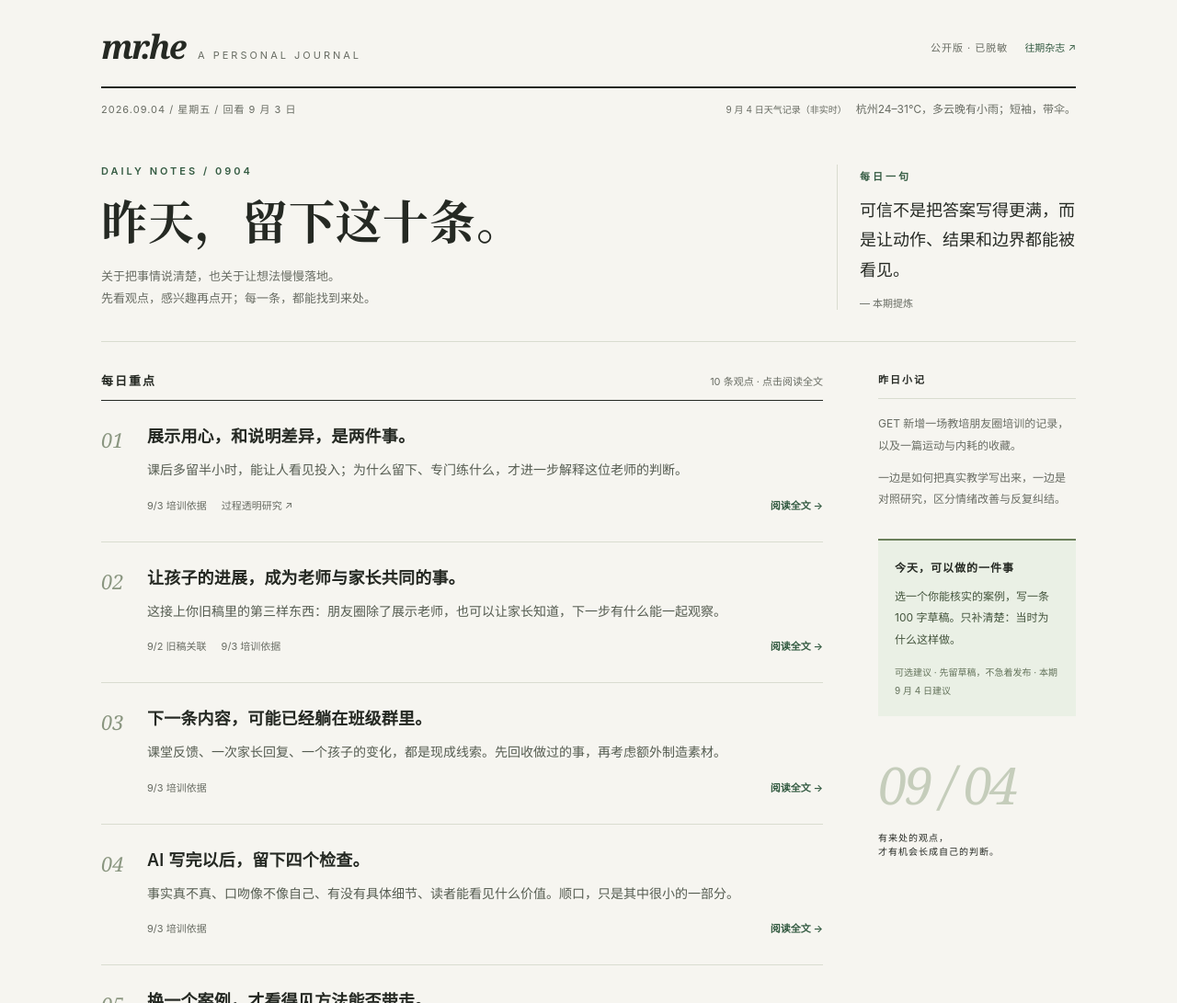
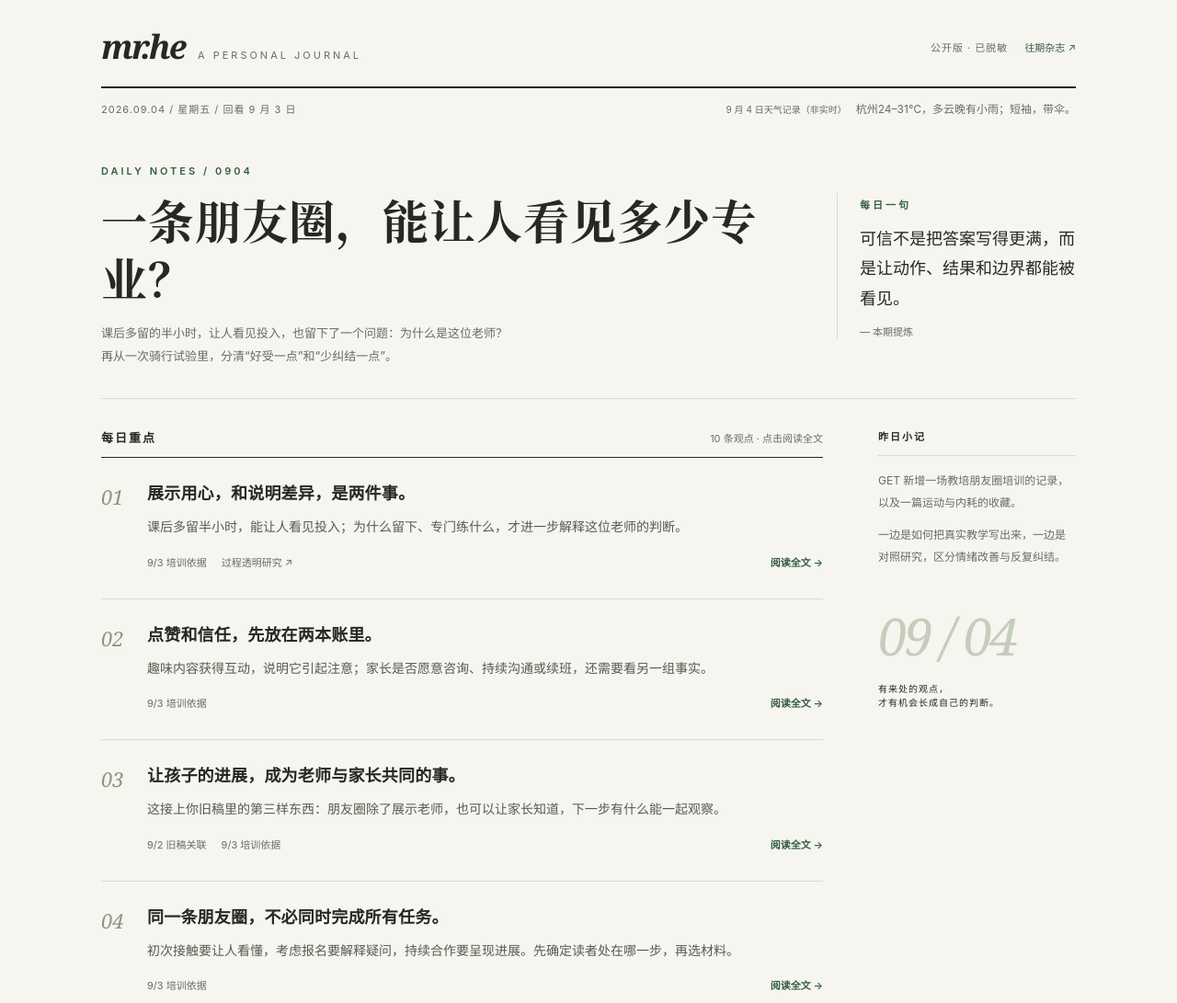
Before and after one commit to JahanHe/mr-he-journal, a plain HTML site: page docs/index.html in a window 1280 px wide. Shown: the top 1091 px of the page at 92% size. Drawn offline with Linux system fonts and the light colour scheme.

Commit message:
Refine journal cover and editorial ordering without action assignments

```diff
--- a/docs/index.html
+++ b/docs/index.html
@@ -48,10 +48,6 @@
     .side-section { margin-bottom:31px }
     .side-title { border-bottom:1px solid var(--line); padding-bottom:13px; margin:0 0 15px; font-size:11px; letter-spacing:2px; font-weight:600 }
     .side-section p { font-size:12px; line-height:1.95; color:var(--muted); margin:0 0 12px }
-    .today { background:var(--wash); padding:20px 18px; border-top:2px solid #6b805b }
-    .today h2 { margin:0 0 12px; font-size:12px; letter-spacing:1px }
-    .today p { color:#43543c }
-    .today small { color:#63725a; font-size:10px }
     .stamp { font:italic 56px Georgia,serif; color:#c5cdbb; margin:36px 0 12px; letter-spacing:-3px }
     .side-footer { font-size:10px!important; letter-spacing:1px }
     footer { margin-top:44px; padding:20px 0 32px; border-top:1px solid var(--line); font-size:11px; color:var(--muted); display:flex; justify-content:space-between; gap:12px }
@@ -148,9 +144,8 @@
       </section>
       <div class="edition">
         <section aria-labelledby="list-title"><div class="list-heading"><h2 id="list-title">每日重点</h2><span>10 条观点 · 点击阅读全文</span></div><ol class="insights" id="insights"></ol></section>
-        <aside class="sidebar" aria-label="本期昨日与今天">
+        <aside class="sidebar" aria-label="本期昨日小记">
           <section class="side-section"><h2 class="side-title">昨日小记</h2><div id="yesterday"></div></section>
-          <section class="side-section today"><h2>今天，可以做的一件事</h2><p id="today-text"></p><small id="today-note"></small></section>
           <div class="side-end"><div class="stamp" id="edition-stamp"></div><p class="side-footer">有来处的观点，<br>才有机会长成自己的判断。</p></div>
         </aside>
       </div>
@@ -214,7 +209,6 @@
         requireText(issue.title); requireParagraphs(issue.intro); requireParagraphs(issue.yesterday);
         requireText(issue.quote.text); requireText(issue.quote.attribution);
         requireText(issue.weather.text); httpsURL(issue.weather.url);
-        requireText(issue.today.text); requireText(issue.today.note);
         if (!issue.sources || typeof issue.sources !== 'object' || Array.isArray(issue.sources)) throw new Error('Missing sources');
         Object.entries(issue.sources).forEach(([id, source]) => {
           if (!/^[a-z0-9-]+$/.test(id)) throw new Error('Invalid source ID');
@@ -251,14 +245,12 @@
       document.getElementById('edition-quote').textContent = edition.quote.text;
       document.getElementById('quote-attribution').textContent = '— ' + edition.quote.attribution;
       paragraphs(document.getElementById('yesterday'), edition.yesterday);
-      document.getElementById('today-text').textContent = edition.today.text;
-      document.getElementById('today-note').textContent = edition.today.note + ' · 本期 ' + shortDate(edition.date) + '建议';
       document.getElementById('edition-stamp').textContent = edition.date.slice(5).replace('-', ' / ');
       list.replaceChildren();
-      edition.items.forEach(item => {
+      edition.items.forEach((item, index) => {
         const li = el('li', undefined, 'insight');
         li.id = 'item-' + item.id;
-        li.append(el('span', item.id, 'number'));
+        li.append(el('span', String(index + 1).padStart(2, '0'), 'number'));
         const content = el('div');
         const h = el('h3'); h.append(link(item.title, issueHref(edition.date, 'article', item.id)));
         content.append(h, el('p', item.summary));
@@ -267,7 +259,7 @@
         links.append(link('阅读全文 →', issueHref(edition.date, 'article', item.id), 'read'));
         content.append(links); li.append(content); list.append(li);
       });
-      document.title = edition.date + ' · 每日十条 · mr.he';
+      document.title = edition.title + ' · ' + edition.date + ' · mr.he';
     }
     function heading(title, label, metadata) {
       reader.append(el('p', label, 'eyebrow'), el('h1', title));
@@ -305,15 +297,16 @@
       if (!item) { heading('没有找到这条观点。', 'PAGE NOT FOUND', []); return; }
       lastArticle = {date:edition.date, id:item.id};
       document.title = item.title + ' · ' + edition.date + ' · mr.he';
-      heading(item.title, 'NOTE ' + item.id + ' / ' + item.category, [longDate(edition.date), '回看 ' + shortDate(edition.review_date), '本期编辑整理 · 不等同于用户立场']);
+      const index = edition.items.indexOf(item);
+      heading(item.title, 'NOTE ' + String(index + 1).padStart(2, '0') + ' / ' + item.category, [longDate(edition.date), '回看 ' + shortDate(edition.review_date), '本期编辑整理 · 不等同于用户立场']);
       reader.append(el('p', item.summary, 'standfirst'));
       const body = el('div', undefined, 'reader-body');
       paragraphs(body, item.paragraphs);
       reader.append(body, el('p', item.note, 'source-notice'), sourceCards(item.sources));
-      const next = edition.items[edition.items.indexOf(item) + 1];
+      const next = edition.items[index + 1];
       const nav = el('nav', undefined, 'reader-foot');
       nav.append(link('← 本期目录', issueHref(edition.date)));
-      if (next) nav.append(link('下一条 ' + next.id + ' →', issueHref(edition.date, 'article', next.id)));
+      if (next) nav.append(link('下一条 ' + String(index + 2).padStart(2, '0') + ' →', issueHref(edition.date, 'article', next.id)));
       reader.append(nav);
     }
     function renderSource(id) {
--- a/docs/sources.json
+++ b/docs/sources.json
@@ -85,6 +85,21 @@
           "note": "本期编辑判断；没有同行对照或家长访谈，不认定某个做法已经形成竞争优势。"
         },
         {
+          "id": "06",
+          "category": "内容经营",
+          "title": "点赞和信任，先放在两本账里。",
+          "summary": "趣味内容获得互动，说明它引起注意；家长是否愿意咨询、持续沟通或续班，还需要看另一组事实。",
+          "sources": [
+            "training"
+          ],
+          "paragraphs": [
+            "培训记录里，一条趣味手绘内容获得较多点赞，被用于说明生活化表达能吸引注意。这个片段有启发，但互动与信任并不是同一个指标。",
+            "有人觉得有趣，会点一个赞；愿不愿意把孩子交给机构，则可能还涉及教学、沟通、距离和价格等因素。单次点赞不能替代对这些问题的了解。",
+            "因此可以分别保留互动记录与实际沟通反馈，避免把内容被看见直接写成信任已经建立。这是指标含义上的区分，并没有否定趣味内容的价值。"
+          ],
+          "note": "材料中的单个案例不足以证明普遍转化规律，也没有真实家长跟踪数据。"
+        },
+        {
           "id": "02",
           "category": "个人 IP",
           "title": "让孩子的进展，成为老师与家长共同的事。",
@@ -99,6 +114,21 @@
             "这是把旧稿用于新场景的编辑推论。它保留了第三样东西的关系结构，不把你的原意改成一套泛泛的个人营销方法。"
           ],
           "note": "旧稿是用户确认内容；教学场景中的具体应用是本期补充，尚未作为用户立场定稿。"
+        },
+        {
+          "id": "10",
+          "category": "内容策略",
+          "title": "同一条朋友圈，不必同时完成所有任务。",
+          "summary": "初次接触要让人看懂，考虑报名要解释疑问，持续合作要呈现进展。先确定读者处在哪一步，再选材料。",
+          "sources": [
+            "training"
+          ],
+          "paragraphs": [
+            "昨天培训把内容按引流、转化和续班等阶段区分。比固定的发布比例更值得留下的，是每一阶段读者需要知道的事情不同。",
+            "对刚认识机构的人，先让他理解在教什么；对正在考虑的人，解释具体教学方式和常见疑问；对已经合作的家庭，呈现持续发生的进展。这是组织内容的一种实用视角。",
+            "因此，一条内容先选一个主要任务。材料中提出的比例和频率可以当作试行建议，不能当作已被验证、适用于所有机构的最优配方。"
+          ],
+          "note": "依据培训做法整理；没有各阶段效果数据，不给固定比例或频率背书。"
         },
         {
           "id": "03",
@@ -147,36 +177,6 @@
           "note": "研究综述并未测试本次课程；上述验收方式是本期应用推论，不据此断定培训成败。"
         },
         {
-          "id": "06",
-          "category": "内容经营",
-          "title": "点赞和信任，先放在两本账里。",
-          "summary": "趣味内容获得互动，说明它引起注意；家长是否愿意咨询、持续沟通或续班，还需要看另一组事实。",
-          "sources": [
-            "training"
-          ],
-          "paragraphs": [
-            "培训记录里，一条趣味手绘内容获得较多点赞，被用于说明生活化表达能吸引注意。这个片段有启发，但互动与信任并不是同一个指标。",
-            "有人觉得有趣，会点一个赞；愿不愿意把孩子交给机构，则可能还涉及教学、沟通、距离和价格等因素。单次点赞不能替代对这些问题的了解。",
-            "因此可以分别保留互动记录与实际沟通反馈，避免把内容被看见直接写成信任已经建立。这是指标含义上的区分，并没有否定趣味内容的价值。"
-          ],
-          "note": "材料中的单个案例不足以证明普遍转化规律，也没有真实家长跟踪数据。"
-        },
-        {
-          "id": "07",
-          "category": "关系经营",
-          "title": "对方暂时不回应，也需要留一点空间。",
-          "summary": "培训里一个值得留下的细节：必要信息传到后，不持续追着不回消息的家长。关系不只靠增加触达。",
-          "sources": [
-            "training"
-          ],
-          "paragraphs": [
-            "昨天材料谈到一种具体情况：家长不接电话、不回消息。给出的处理思路是完成必要的信息传递，再减少过度打扰。",
-            "这为日常沟通提供了一个边界：发得更多，并不总能解决对方没有回应的问题。先确认信息是否清楚、是否确实需要答复，再判断要不要继续联系。",
-            "这不是不跟进的通用借口。涉及明确约定、重要变更或安全问题，仍应按责任和既定渠道处理；这里只讨论日常的非紧急沟通。"
-          ],
-          "note": "来自培训材料的关系观察，不推断某个家长不回复的真实原因。"
-        },
-        {
           "id": "08",
           "category": "情绪与身体",
           "title": "好受一点，不一定等于少纠结一点。",
@@ -209,25 +209,25 @@
           "note": "未查看具体照片与授权文件，不能据摘要认定已经侵权；适用例外应结合实际场景判断。"
         },
         {
-          "id": "10",
-          "category": "内容策略",
-          "title": "同一条朋友圈，不必同时完成所有任务。",
-          "summary": "初次接触要让人看懂，考虑报名要解释疑问，持续合作要呈现进展。先确定读者处在哪一步，再选材料。",
+          "id": "07",
+          "category": "关系经营",
+          "title": "对方暂时不回应，也需要留一点空间。",
+          "summary": "培训里一个值得留下的细节：必要信息传到后，不持续追着不回消息的家长。关系不只靠增加触达。",
           "sources": [
             "training"
           ],
           "paragraphs": [
-            "昨天培训把内容按引流、转化和续班等阶段区分。比固定的发布比例更值得留下的，是每一阶段读者需要知道的事情不同。",
-            "对刚认识机构的人，先让他理解在教什么；对正在考虑的人，解释具体教学方式和常见疑问；对已经合作的家庭，呈现持续发生的进展。这是组织内容的一种实用视角。",
-            "因此，一条内容先选一个主要任务。材料中提出的比例和频率可以当作试行建议，不能当作已被验证、适用于所有机构的最优配方。"
+            "昨天材料谈到一种具体情况：家长不接电话、不回消息。给出的处理思路是完成必要的信息传递，再减少过度打扰。",
+            "这为日常沟通提供了一个边界：发得更多，并不总能解决对方没有回应的问题。先确认信息是否清楚、是否确实需要答复，再判断要不要继续联系。",
+            "这不是不跟进的通用借口。涉及明确约定、重要变更或安全问题，仍应按责任和既定渠道处理；这里只讨论日常的非紧急沟通。"
           ],
-          "note": "依据培训做法整理；没有各阶段效果数据，不给固定比例或频率背书。"
+          "note": "来自培训材料的关系观察，不推断某个家长不回复的真实原因。"
         }
       ],
-      "title": "昨天，留下这十条。",
+      "title": "一条朋友圈，能让人看见多少专业？",
       "intro": [
-        "关于把事情说清楚，也关于让想法慢慢落地。",
-        "先看观点，感兴趣再点开；每一条，都能找到来处。"
+        "课后多留的半小时，让人看见投入，也留下了一个问题：为什么是这位老师？",
+        "再从一次骑行试验里，分清“好受一点”和“少纠结一点”。"
       ],
       "quote": {
         "text": "可信不是把答案写得更满，而是让动作、结果和边界都能被看见。",
@@ -242,10 +242,6 @@
         "GET 新增一场教培朋友圈培训的记录，以及一篇运动与内耗的收藏。",
         "一边是如何把真实教学写出来，一边是对照研究，区分情绪改善与反复纠结。"
       ],
-      "today": {
-        "text": "选一个你能核实的案例，写一条 100 字草稿。只补清楚：当时为什么这样做。",
-        "note": "可选建议 · 先留草稿，不急着发布"
-      },
       "publication": {
         "visibility": "public",
         "sanitized": true,
```
Also changed, not shown: 1 other file.
